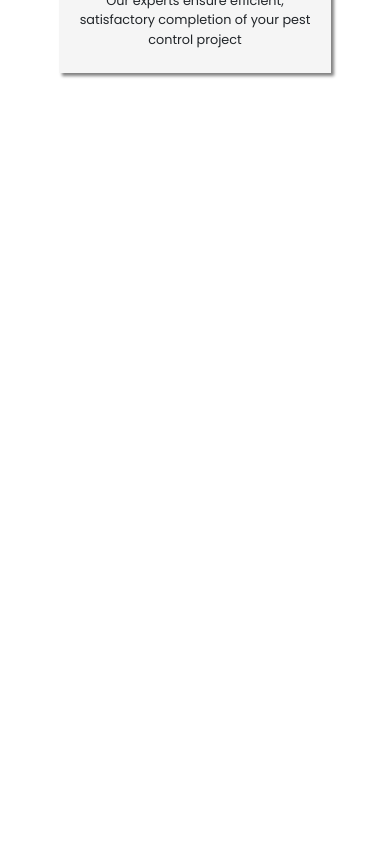
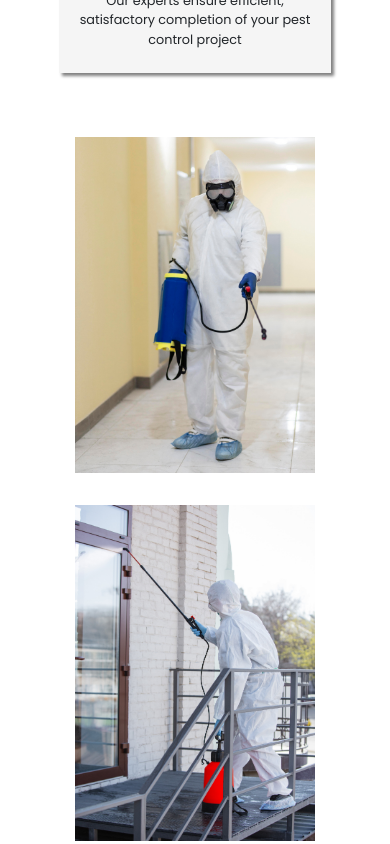
Before and after one commit to alecnissen/Precision-Pest-Control, a React (Vite) app: page / in a window 390 px wide. Shown: the part 6020-6864 px from the top of the page. Before the commit the page ends 6125 px from the top, so only its background shows below. Built offline with nearby package versions, Linux system fonts and the light colour scheme.

Commit message:
added some responsive for gallery 1 imgs on homepage, still need to complete mobile phones for that section, also trying to figure out the 1 card issue for process section

```diff
--- a/src/App.jsx
+++ b/src/App.jsx
@@ -29,8 +29,8 @@ export default function App() {
     <AboutUsHomepage></AboutUsHomepage>
     <FeaturesHomepage></FeaturesHomepage>
     <Process></Process>
-    {/* <GalleryHomepage></GalleryHomepage>
-    <PaymentPlans></PaymentPlans>
+    <GalleryHomepage></GalleryHomepage>
+    {/* <PaymentPlans></PaymentPlans>
     <ContactForm></ContactForm>
     <MeetYourTeam></MeetYourTeam>
     <TestimonialsHomepage></TestimonialsHomepage>
--- a/src/Styles/gallery_homepage_styles.scss
+++ b/src/Styles/gallery_homepage_styles.scss
@@ -19,3 +19,44 @@
 .gallery-homepage-content-wrapper img:nth-child(3) {
     height: 42em;
 }
+
+
+
+@media (max-width: 1410px) {
+    .gallery-homepage-content-wrapper img {
+        width: 20em;
+    }
+
+    .gallery-homepage-content-wrapper img:nth-child(2),
+    .gallery-homepage-content-wrapper img:nth-child(3) {
+    height: 28em;
+}
+
+
+
+}
+
+
+
+@media (max-width: 1000px) {
+    .gallery-homepage-content-wrapper img {
+        width: 15em;
+    }
+
+    .gallery-homepage-content-wrapper img:nth-child(2),
+    .gallery-homepage-content-wrapper img:nth-child(3) {
+    height: 21em;
+}
+
+
+}
+
+
+@media (max-width: 765px) {
+    .gallery-homepage-content-wrapper {
+        display: flex;
+        flex-direction: column;
+        justify-content: center;
+        align-items: center;
+    }
+}
--- a/src/Styles/process_styles.scss
+++ b/src/Styles/process_styles.scss
@@ -37,7 +37,8 @@
 }
 
 .process-title-subtitle-container p {
-    max-width: 45em;
+    // max-width: 45em;
+    max-width: 35em;
     font-size: 1.1rem;
 }
 
@@ -121,7 +122,9 @@
 
 @media (max-width: 1567px) {
     .process-cards-container {
+      display: flex;
       justify-content: center;
+    //   flex-basis: 33.33333%;
     }
 
     // .process-card {
@@ -133,6 +136,8 @@
     // .process-card:last-child {
     //   margin-right: 0; /* Remove the right margin of the last card */
     // }
+
+
   }
 
 
```
